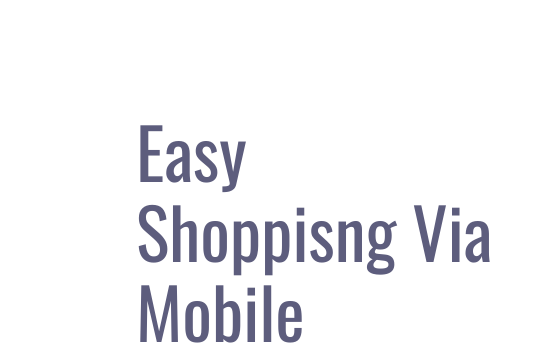
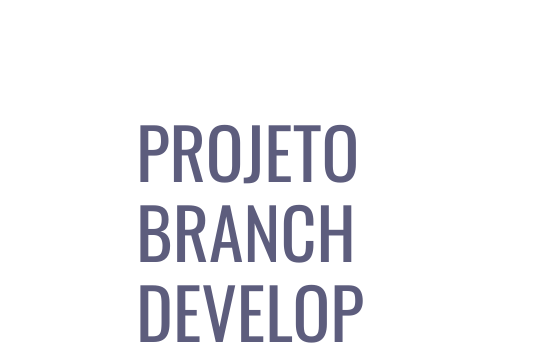
Before and after one commit to maicoonlkv/desafio02, a plain HTML site: page index.html in a window 1280 px wide. Shown: the part 82-444 px from the top of the page, 0-541 px from the left. Drawn offline with nearby package versions, Linux system fonts and the light colour scheme.

Commit message:
primeira alteração na branch develop

```diff
--- a/index.html
+++ b/index.html
@@ -18,7 +18,7 @@
 
         <section class="container-left">
 
-            <h1>Easy Shoppisng Via Mobile</h1>
+            <h1>PROJETO BRANCH DEVELOP</h1>
 
             <p>Lorem ipsum dolor sit amet consectetur adipisicing elit.
                 Placeat labore voluptatem debitis non atque aliquid iusto,
```
